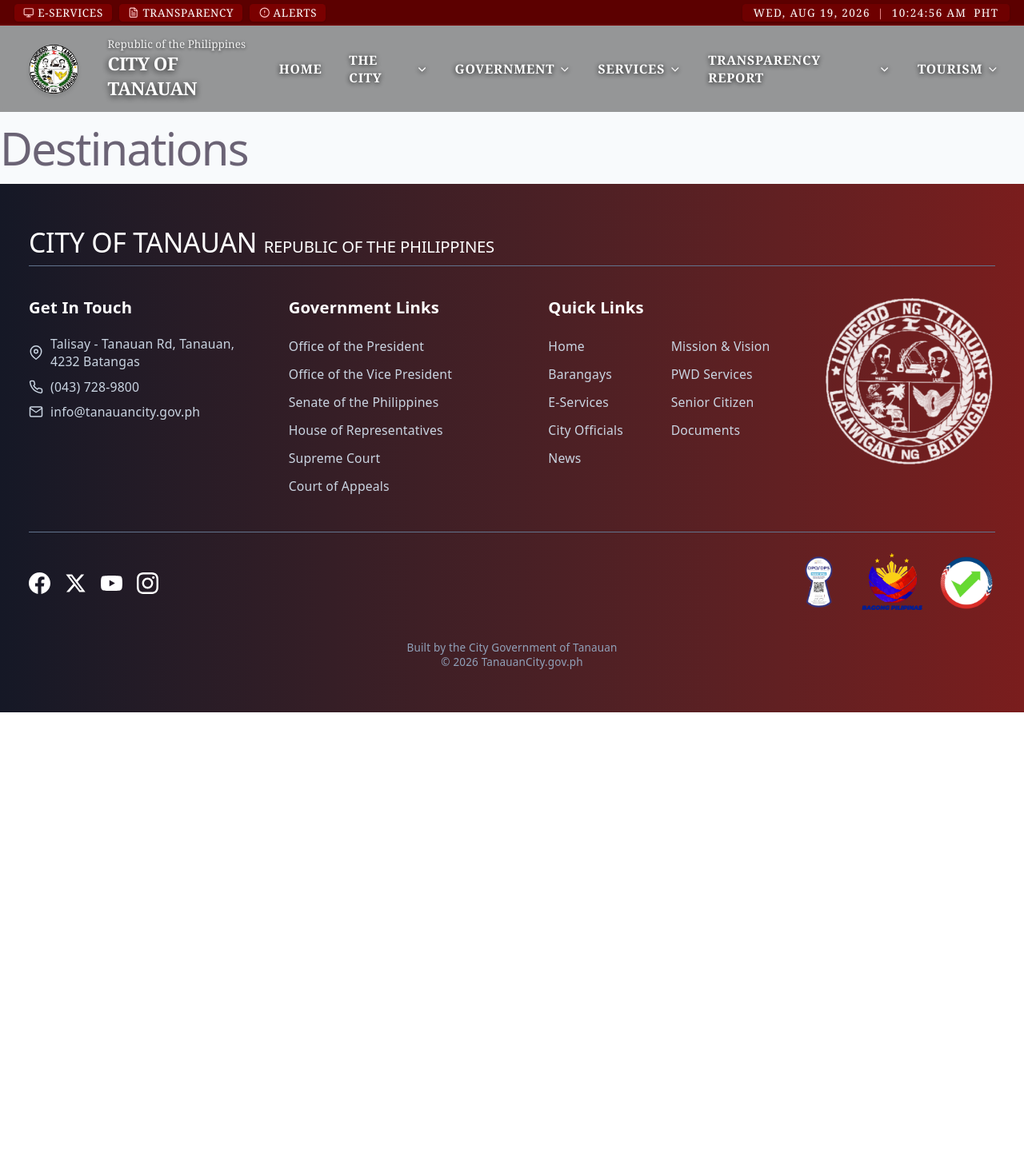
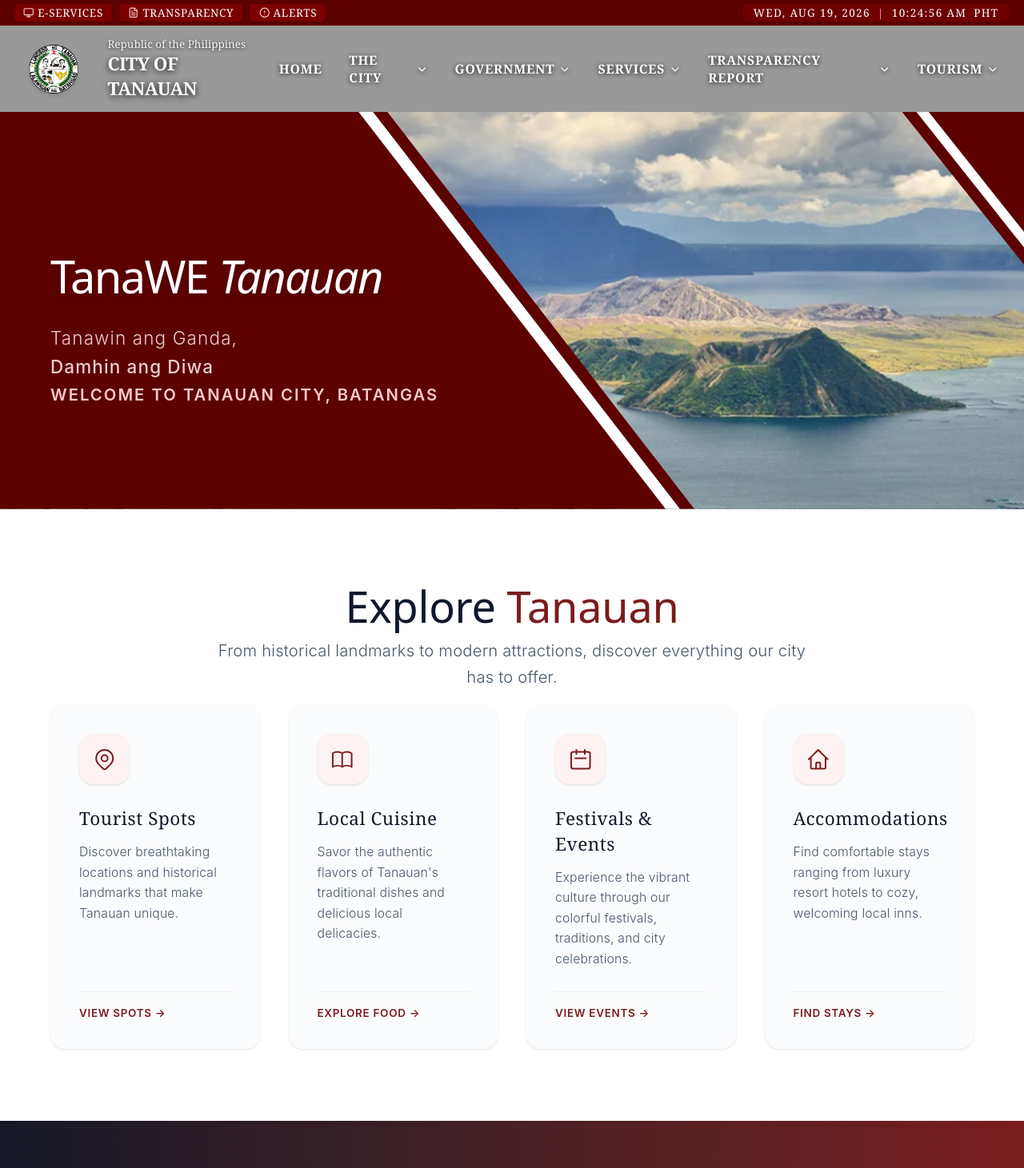
Before and after one commit to RicRicRicRicRicRic/tanauancity_redeisgn_OJT, a React (Vite) app in the folder tanauan/: page /destination in a window 1280 px wide. Shown: the top 1461 px of the page at 80% size. Before the commit the page ends 891 px from the top, so only its background shows below. Built offline with nearby package versions, Linux system fonts and the light colour scheme.

Commit message:
Added contents and UI adjustments at destination page

```diff
--- a/tanauan/src/components/tourism_tab/destination.tsx
+++ b/tanauan/src/components/tourism_tab/destination.tsx
@@ -1,15 +1,192 @@
 import Footer from '../layout/Footer';
-
+import sample from '../../assets/sections/pictures/Tnauan.png';
 
 export default function TransparencyPage() {
+  return (
+    <div className="min-h-screen flex flex-col bg-white font-sans">
 
-  return (
-    <div className="min-h-screen flex flex-col bg-slate-50 pt-36 md:pt-31">
+      {/* Hero Header Section */}
+      <section className="relative w-full h-[480px] md:h-[560px] lg:h-[497px] overflow-hidden mt-28 md:mt-31">
 
-      <h1>Destinations</h1>
+        {/* Background Image (Base Layer) */}
+        <div className="absolute inset-0 w-full h-full">
+          <img
+            src={sample}
+            alt="Tanauan City Landscape"
+            className="w-full h-full object-cover"
+          />
+        </div>
+
+        {/* Maroon Overlay Panel (35% top, 65% bottom) */}
+        <div
+          className="absolute inset-0 bg-[#5c0000] z-10 pointer-events-none"
+          style={{
+            clipPath: 'polygon(0 0, 35% 0, 65% 100%, 0 100%)'
+          }}
+        />
+
+        {/* White Diagonal Divider Stripe (Main split) */}
+        <div
+          className="absolute inset-0 bg-white z-20 pointer-events-none hidden md:block"
+          style={{
+            clipPath: 'polygon(35% 0, 36.4% 0, 66.4% 100%, 65% 100%)'
+          }}
+        />
+
+        {/* Maroon Border Accent Stripe (Main split) */}
+        <div
+          className="absolute inset-0 bg-[#5c0000] z-30 pointer-events-none hidden md:block"
+          style={{
+            clipPath: 'polygon(36.4% 0, 37.8% 0, 67.8% 100%, 66.4% 100%)'
+          }}
+        />
+
+        {/* Upper-Right White Accent Stripe (Overlapped to prevent hairline gaps) */}
+        <div
+          className="absolute inset-0 bg-white z-30 pointer-events-none hidden md:block"
+          style={{
+            clipPath: 'polygon(90.6% -0.2%, 89.4% -0.2%, 100% 34.2%, 100% 30.3%)'
+          }}
+        />
+
+        {/* Upper-Right Maroon Accent Border (Overlapped to prevent hairline gaps) */}
+        <div
+          className="absolute inset-0 bg-[#5c0000] z-25 pointer-events-none hidden md:block"
+          style={{
+            clipPath: 'polygon(100.2% -0.2%, 88% -0.2%, 100.2% 39.2%, 100.2% 9.8%)'
+          }}
+        />
+
+        {/* Content Container with Refined Typography */}
+        <div className="relative z-40 h-full max-w-7xl mx-auto px-6 sm:px-10 md:px-14 flex items-center">
+          <div className="max-w-xl text-white pt-4">
+
+            {/* Main Title with Elegant Tracking & Shadow */}
+            <h1 className="font-serif text-4xl sm:text-5xl md:text-6xl lg:text-7xl font-light tracking-wide mb-3 drop-shadow-md">
+              TanaWE <span className="font-normal italic">Tanauan</span>
+            </h1>
+
+            {/* Poetic Tagline */}
+            <p className="text-base sm:text-lg md:text-xl font-light tracking-wider leading-relaxed ml-1 text-red-100/90">
+              Tanawin ang Ganda,
+              <br />
+              <span className="font-medium">Damhin ang Diwa</span>
+            </p>
+
+            {/* Welcome Message */}
+            <p className="mt-8 md:mt-12 text-sm sm:text-base md:text-lg uppercase tracking-widest font-semibold text-red-200">
+              Welcome to Tanauan City, Batangas
+            </p>
+
+          </div>
+        </div>
+
+      </section>
+
+      {/* Explore Tanauan Section (Pure White, Borderless) */}
+      <section className="py-20 px-6 sm:px-10 md:px-14 max-w-7xl mx-auto w-full bg-white">
+
+        {/* Section Heading */}
+        <div className="text-center max-w-2xl mx-auto mb-4">
+          <h2 className="font-serif text-3xl sm:text-4xl md:text-5xl font-light text-slate-900 tracking-tight mb-4">
+            Explore <span className="font-normal text-[#7A1C1C]">Tanauan</span>
+          </h2>
+          <p className="text-slate-600 text-base sm:text-lg font-light leading-relaxed">
+            From historical landmarks to modern attractions, discover everything our city has to offer.
+          </p>
+        </div>
+
+        {/* 4-Column Category Cards Grid */}
+        <div className="grid grid-cols-1 sm:grid-cols-2 lg:grid-cols-4 gap-6 md:gap-8">
+
+          {/* Card 1: Tourist Spots */}
+          <div className="group bg-slate-50/60 rounded-2xl p-8 shadow-sm hover:shadow-xl transition-all duration-300 border-none flex flex-col justify-between hover:-translate-y-1">
+            <div>
+              <div className="w-14 h-14 rounded-2xl bg-red-50 flex items-center justify-center text-[#7A1C1C] mb-6 group-hover:bg-[#7A1C1C] group-hover:text-white transition-colors duration-300 shadow-sm">
+                <svg className="w-7 h-7" fill="none" viewBox="0 0 24 24" stroke="currentColor">
+                  <path strokeLinecap="round" strokeLinejoin="round" strokeWidth={1.5} d="M17.657 16.657L13.414 20.9a1.998 1.998 0 01-2.827 0l-4.244-4.243a8 8 0 1111.314 0z" />
+                  <path strokeLinecap="round" strokeLinejoin="round" strokeWidth={1.5} d="M15 11a3 3 0 11-6 0 3 3 0 016 0z" />
+                </svg>
+              </div>
+              <h3 className="font-serif text-xl font-normal text-slate-900 mb-3 tracking-wide">
+                Tourist Spots
+              </h3>
+              <p className="text-slate-600 text-sm font-light leading-relaxed">
+                Discover breathtaking locations and historical landmarks that make Tanauan unique.
+              </p>
+            </div>
+            <div className="mt-6 pt-4 border-t border-slate-200/60 flex items-center text-xs font-semibold uppercase tracking-wider text-[#7A1C1C] group-hover:translate-x-1 transition-transform">
+              <span>View Spots &rarr;</span>
+            </div>
+          </div>
+
+          {/* Card 2: Local Cuisine */}
+          <div className="group bg-slate-50/60 rounded-2xl p-8 shadow-sm hover:shadow-xl transition-all duration-300 border-none flex flex-col justify-between hover:-translate-y-1">
+            <div>
+              <div className="w-14 h-14 rounded-2xl bg-red-50 flex items-center justify-center text-[#7A1C1C] mb-6 group-hover:bg-[#7A1C1C] group-hover:text-white transition-colors duration-300 shadow-sm">
+                <svg className="w-7 h-7" fill="none" viewBox="0 0 24 24" stroke="currentColor">
+                  <path strokeLinecap="round" strokeLinejoin="round" strokeWidth={1.5} d="M12 6.253v13m0-13C10.832 5.477 9.246 5 7.5 5S4.168 5.477 3 6.253v13C4.168 18.477 5.754 18 7.5 18s3.332.477 4.5 1.253m0-13C13.168 5.477 14.754 5 16.5 5c1.747 0 3.332.477 4.5 1.253v13C19.832 18.477 18.247 18 16.5 18c-1.746 0-3.332.477-4.5 1.253" />
+                </svg>
+              </div>
+              <h3 className="font-serif text-xl font-normal text-slate-900 mb-3 tracking-wide">
+                Local Cuisine
+              </h3>
+              <p className="text-slate-600 text-sm font-light leading-relaxed">
+                Savor the authentic flavors of Tanauan's traditional dishes and delicious local delicacies.
+              </p>
+            </div>
+            <div className="mt-6 pt-4 border-t border-slate-200/60 flex items-center text-xs font-semibold uppercase tracking-wider text-[#7A1C1C] group-hover:translate-x-1 transition-transform">
+              <span>Explore Food &rarr;</span>
+            </div>
+          </div>
+
+          {/* Card 3: Festivals & Events */}
+          <div className="group bg-slate-50/60 rounded-2xl p-8 shadow-sm hover:shadow-xl transition-all duration-300 border-none flex flex-col justify-between hover:-translate-y-1">
+            <div>
+              <div className="w-14 h-14 rounded-2xl bg-red-50 flex items-center justify-center text-[#7A1C1C] mb-6 group-hover:bg-[#7A1C1C] group-hover:text-white transition-colors duration-300 shadow-sm">
+                <svg className="w-7 h-7" fill="none" viewBox="0 0 24 24" stroke="currentColor">
+                  <path strokeLinecap="round" strokeLinejoin="round" strokeWidth={1.5} d="M8 7V3m8 4V3m-9 8h10M5 21h14a2 2 0 002-2V7a2 2 0 00-2-2H5a2 2 0 00-2 2v12a2 2 0 002 2z" />
+                </svg>
+              </div>
+              <h3 className="font-serif text-xl font-normal text-slate-900 mb-3 tracking-wide">
+                Festivals & Events
+              </h3>
+              <p className="text-slate-600 text-sm font-light leading-relaxed">
+                Experience the vibrant culture through our colorful festivals, traditions, and city celebrations.
+              </p>
+            </div>
+            <div className="mt-6 pt-4 border-t border-slate-200/60 flex items-center text-xs font-semibold uppercase tracking-wider text-[#7A1C1C] group-hover:translate-x-1 transition-transform">
+              <span>View Events &rarr;</span>
+            </div>
+          </div>
+
+          {/* Card 4: Accommodations */}
+          <div className="group bg-slate-50/60 rounded-2xl p-8 shadow-sm hover:shadow-xl transition-all duration-300 border-none flex flex-col justify-between hover:-translate-y-1">
+            <div>
+              <div className="w-14 h-14 rounded-2xl bg-red-50 flex items-center justify-center text-[#7A1C1C] mb-6 group-hover:bg-[#7A1C1C] group-hover:text-white transition-colors duration-300 shadow-sm">
+                <svg className="w-7 h-7" fill="none" viewBox="0 0 24 24" stroke="currentColor">
+                  <path strokeLinecap="round" strokeLinejoin="round" strokeWidth={1.5} d="M3 12l2-2m0 0l7-7 7 7M5 10v10a1 1 0 001 1h3m10-11l2 2m-2-2v10a1 1 0 01-1 1h-3m-6 0a1 1 0 001-1v-4a1 1 0 011-1h2a1 1 0 011 1v4a1 1 0 001 1m-6 0h6" />
+                </svg>
+              </div>
+              <h3 className="font-serif text-xl font-normal text-slate-900 mb-3 tracking-wide">
+                Accommodations
+              </h3>
+              <p className="text-slate-600 text-sm font-light leading-relaxed">
+                Find comfortable stays ranging from luxury resort hotels to cozy, welcoming local inns.
+              </p>
+            </div>
+            <div className="mt-6 pt-4 border-t border-slate-200/60 flex items-center text-xs font-semibold uppercase tracking-wider text-[#7A1C1C] group-hover:translate-x-1 transition-transform">
+              <span>Find Stays &rarr;</span>
+            </div>
+          </div>
+
+        </div>
+
+      </section>
 
       {/* Footer */}
       <Footer />
+
     </div>
   );
 }
```
